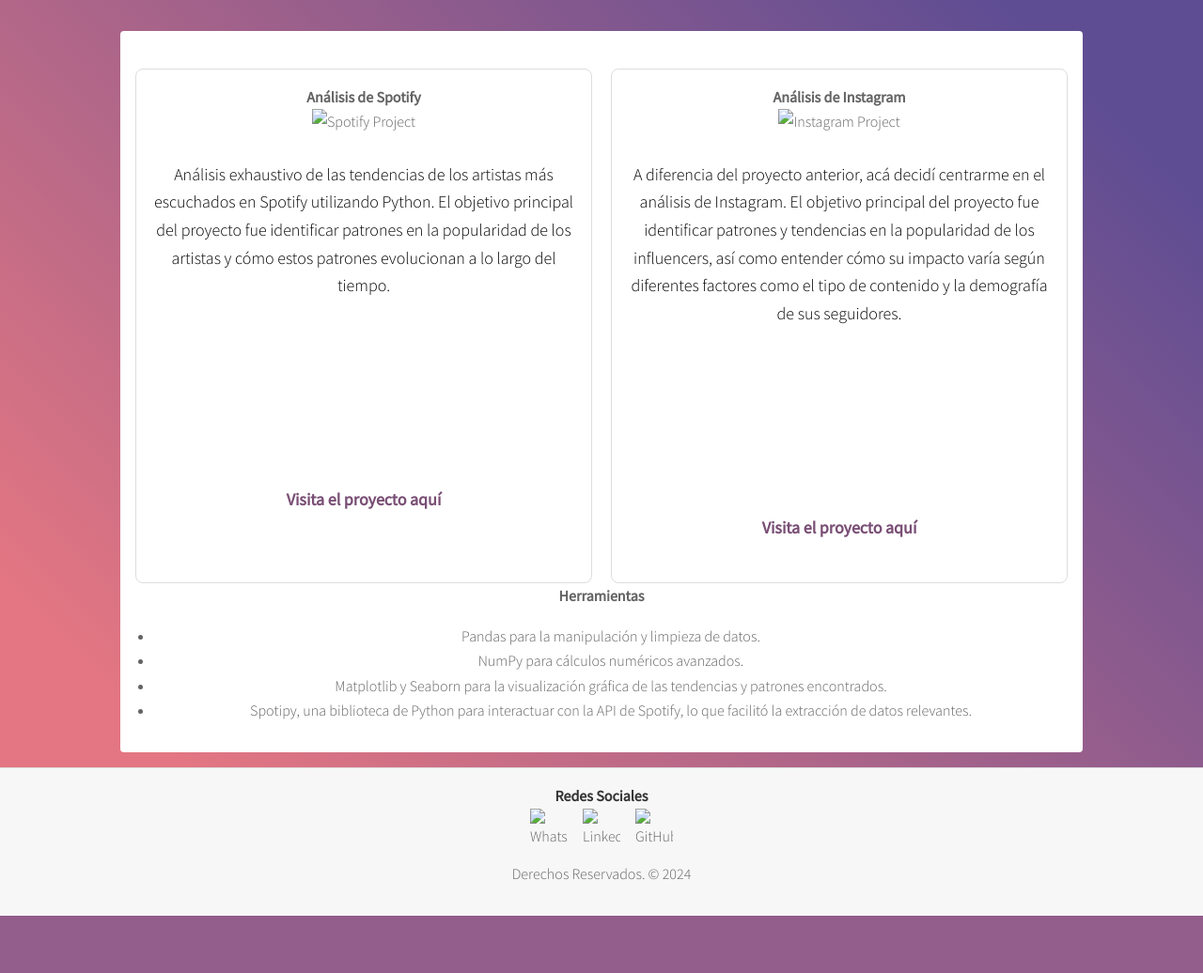
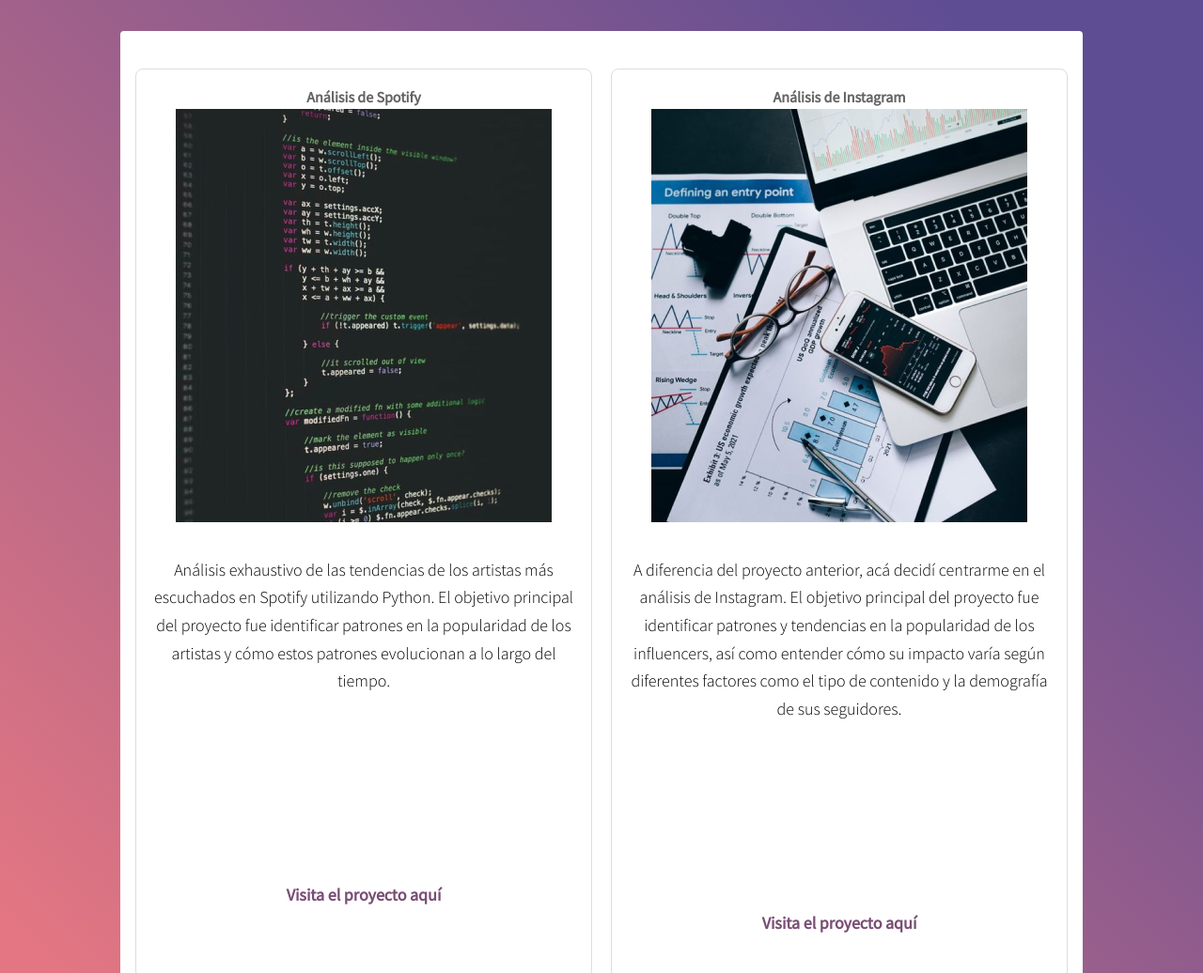
Before and after one commit to cegonzalez23/portfolio, a plain HTML site: page portfolio.html in a window 1280 px wide. Shown: the part 136-1172 px from the top of the page at 94% size. Before the commit the page ends 1111 px from the top, so only its background shows below. Drawn offline with Linux system fonts and the light colour scheme.

Commit message:
Update portfolio.html

```diff
--- a/portfolio.html
+++ b/portfolio.html
@@ -34,7 +34,7 @@
             <div class="project">
                 <div class="project-image">
                     <h2>Análisis de Spotify</h2>
-                    <img src="/HTML/img/Spotify.png" alt="Spotify Project">
+                    <img src="Spotify.png" alt="Spotify Project">
                 </div>
                 <article>
                     <p>Análisis exhaustivo de las tendencias de los artistas más escuchados en Spotify utilizando Python. El objetivo principal del proyecto fue identificar patrones en la popularidad de los artistas y cómo estos patrones evolucionan a lo largo del tiempo. </p>
@@ -47,7 +47,7 @@
             <div class="project">
                 <div class="project-image">
                     <h2>Análisis de Instagram</h2>
-                    <img src="/HTML/img/analisisInstagram.png" alt="Instagram Project">
+                    <img src="analisisInstagram.png" alt="Instagram Project">
                 </div>
                 <article>
                     <p>A diferencia del proyecto anterior, acá decidí centrarme en el análisis de Instagram. El objetivo principal del proyecto fue identificar patrones y tendencias en la popularidad de los influencers, así como entender cómo su impacto varía según diferentes factores como el tipo de contenido y la demografía de sus seguidores.</p>
@@ -76,9 +76,9 @@
         <section>
             <h2>Redes Sociales</h2>
             <div class="social-icons">
-                <a href="https://wa.me/+5492346505016" target="_blank"><img src="/HTML/img/Whatsapp.png" alt="WhatsApp" class="Whatsapp"></a>
-                <a href="https://www.linkedin.com/in/celeste-gonz%C3%A1lez-b96150151/" target="_blank"><img src="/HTML/img/Linkedin.png" alt="LinkedIn" class="Linkedin"></a>
-                <a href="https://github.com/celesteg21" target="_blank"><img src="/HTML/img/Github.png" alt="GitHub" class="Github"></a>
+                <a href="https://wa.me/+5492346505016" target="_blank"><img src="Whatsapp.png" alt="WhatsApp" class="Whatsapp"></a>
+                <a href="https://www.linkedin.com/in/celeste-gonz%C3%A1lez-b96150151/" target="_blank"><img src="Linkedin.png" alt="LinkedIn" class="Linkedin"></a>
+                <a href="https://github.com/celesteg21" target="_blank"><img src="Github.png" alt="GitHub" class="Github"></a>
             </div>
         </section>
         <section>
```
